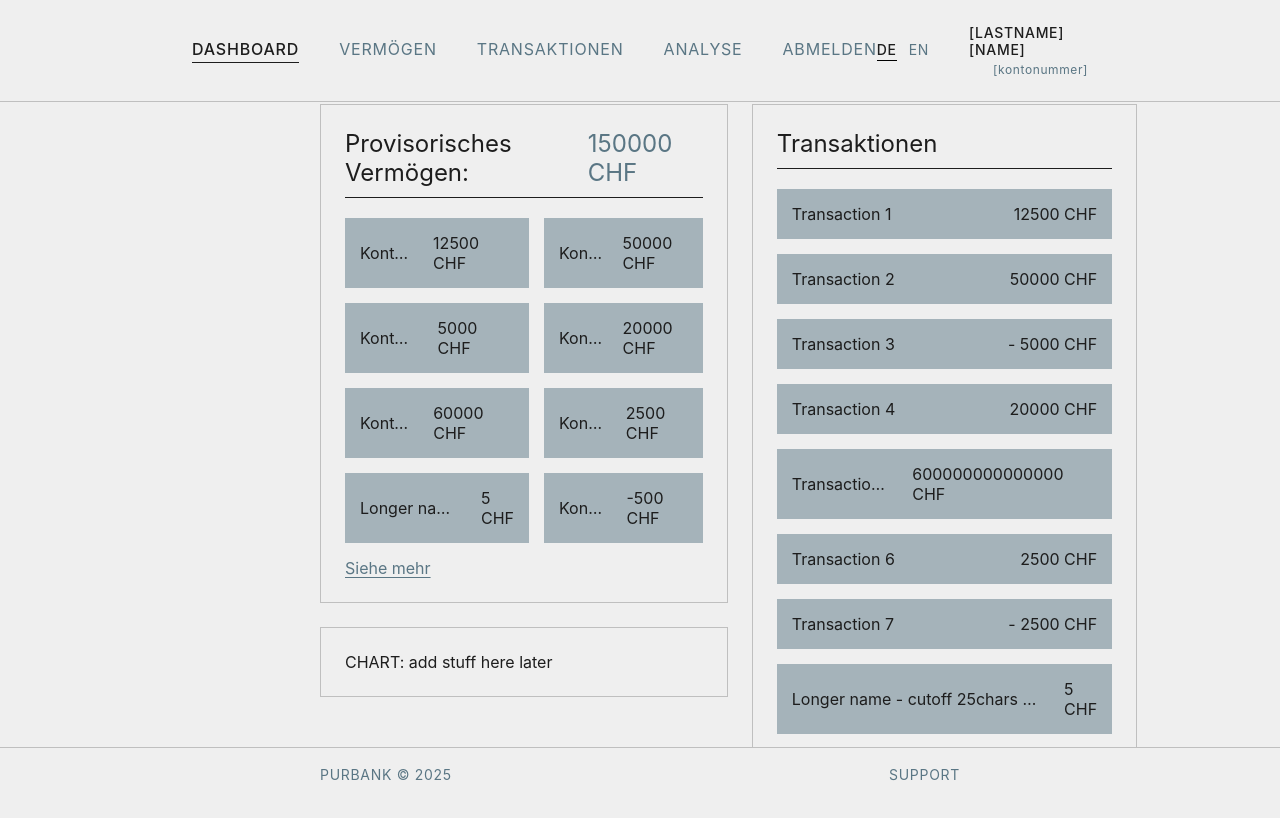
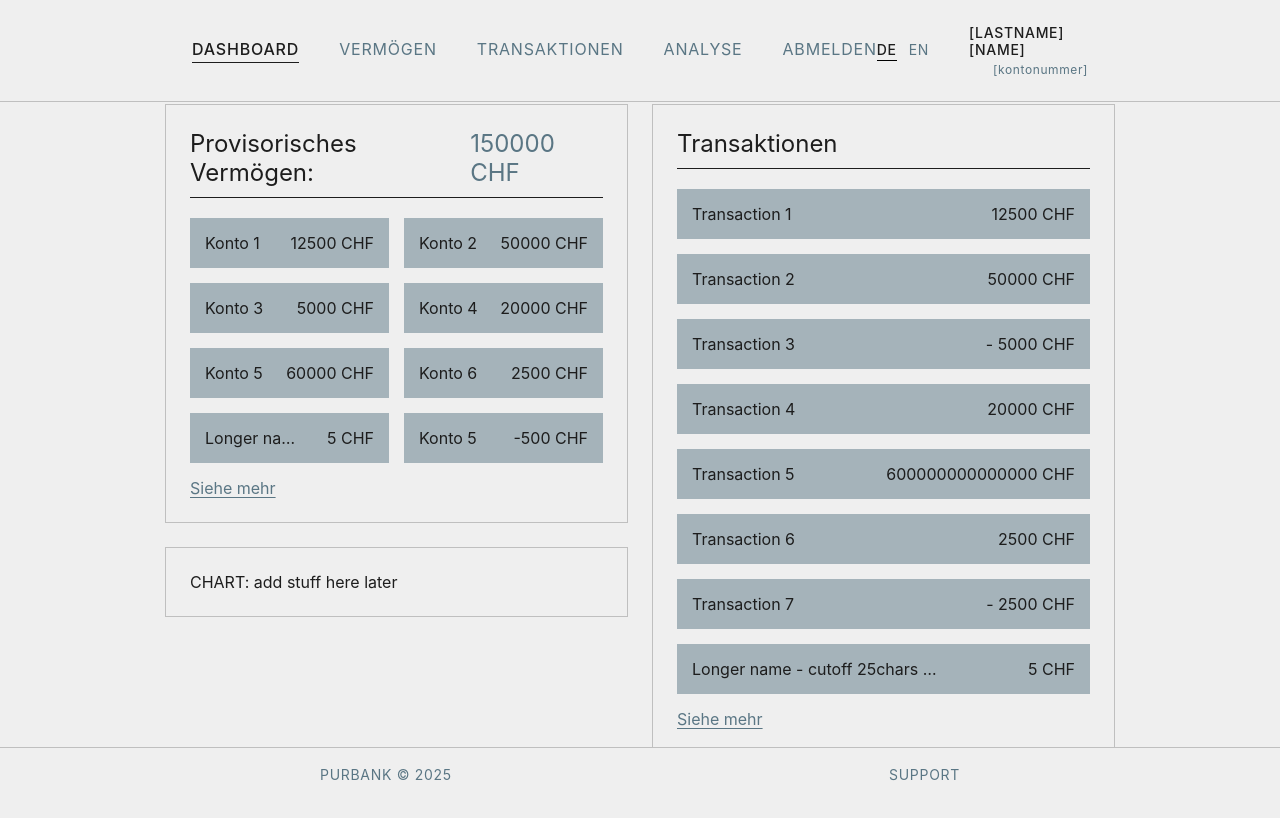
Before and after one commit to reazndev/purbank-web-frontend, an Angular app: page /dashboard in a window 1280 px wide. Shown: the top 818 px of the page. Built offline with nearby package versions, Linux system fonts and the light colour scheme; a web font is replaced by a local one.

Commit message:
styles: better responsiveness

```diff
--- a/src/app/pages/dashboard/dashboard.css
+++ b/src/app/pages/dashboard/dashboard.css
@@ -2,12 +2,15 @@
   margin-top: 5vh;
   display: grid;
   grid-template-areas: "wealth transactions" "chart transactions";
-  grid-template-columns: 1fr 1fr;
+  grid-template-columns: minmax(300px, 475px) minmax(300px, 475px);
   grid-template-rows: auto 1fr 1fr;
   gap: 24px;
   min-height: calc(100vh - 60px);
-  padding: 4rem 25%;
+  padding: 4rem clamp(1rem, calc(50vw - 475px), 25%);
   background-color: var(--color-white);
+  max-width: 100%;
+  box-sizing: border-box;
+  justify-content: center;
 }
 
 .wealth {
@@ -30,3 +33,15 @@
   margin-bottom: 3rem;
   max-width: 600px;
 }
+
+@media (max-width: 768px) {
+  .page-container {
+    grid-template-areas:
+      "wealth"
+      "chart"
+      "transactions";
+    grid-template-columns: 1fr;
+    grid-template-rows: auto auto auto;
+    padding: 2rem 1rem;
+  }
+}
```
